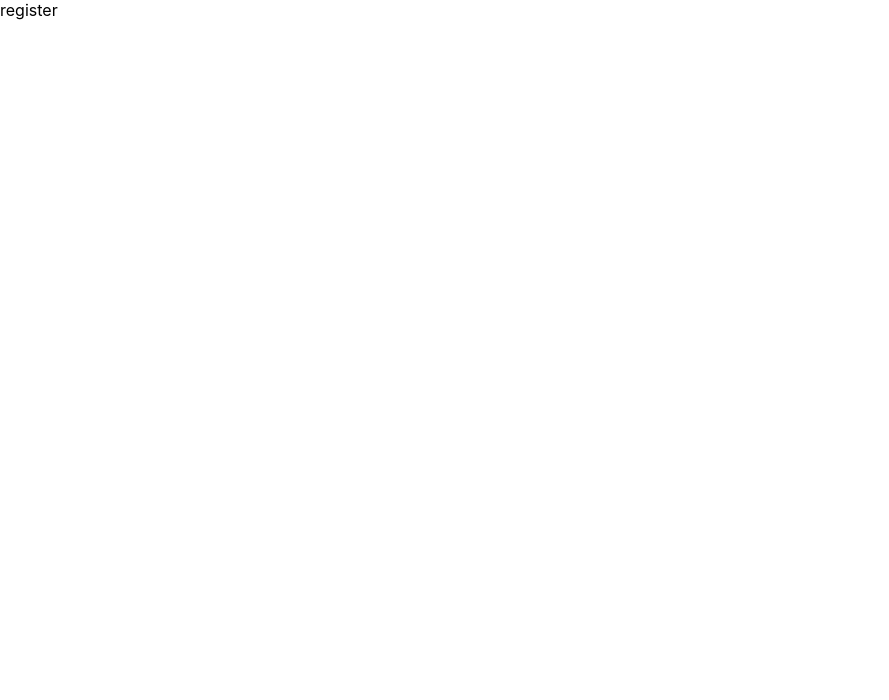
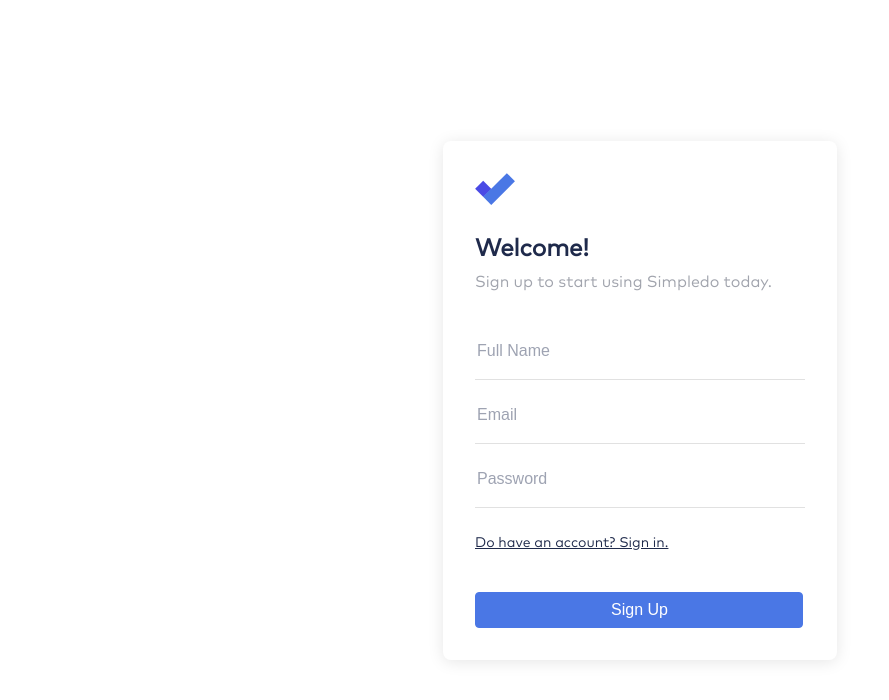
Before and after one commit to ziedhajsalah/todos-react-app, a React (Create React App) app: page /register in a window 1280 px wide. Shown: the top 700 px of the page, without its empty margins (0-889 px from the left). Built offline with nearby package versions, Linux system fonts and the light colour scheme.

Commit message:
finish registration page

```diff
--- a/package.json
+++ b/package.json
@@ -10,6 +10,8 @@
     "@types/node": "^16.18.4",
     "@types/react": "^18.0.26",
     "@types/react-dom": "^18.0.9",
+    "axios": "^1.2.0",
+    "formik": "^2.2.9",
     "react": "^18.2.0",
     "react-dom": "^18.2.0",
     "react-router-dom": "^6.4.4",
--- a/src/App.css
+++ b/src/App.css
@@ -1,38 +1,99 @@
-.App {
-  text-align: center;
+html {
+  box-sizing: border-box;
 }
 
-.App-logo {
-  height: 40vmin;
-  pointer-events: none;
+*,
+*:before,
+*:after {
+  box-sizing: inherit;
 }
 
-@media (prefers-reduced-motion: no-preference) {
-  .App-logo {
-    animation: App-logo-spin infinite 20s linear;
-  }
+#root {
+  display: flex;
+  justify-content: center;
+  height: 100vh;
+  align-items: center;
 }
 
-.App-header {
-  background-color: #282c34;
-  min-height: 100vh;
-  display: flex;
-  flex-direction: column;
-  align-items: center;
-  justify-content: center;
-  font-size: calc(10px + 2vmin);
-  color: white;
+:root {
+  --white: #e1e1e1;
+  --dark-blue-grey: #1f2a4b;
+  --dark-sky-blue: #4a77e5;
+  --cool-grey: #9ea3b2;
+  --cool-grey-two: #a1a4ad;
 }
 
-.App-link {
-  color: #61dafb;
+@font-face {
+  font-family: markPro;
+  src: url("./Mark-Pro.ttf");
 }
 
-@keyframes App-logo-spin {
-  from {
-    transform: rotate(0deg);
-  }
-  to {
-    transform: rotate(360deg);
-  }
+.layout {
+  max-width: 440px;
+  margin: 32px;
+  box-shadow: 0 2px 16px 0 rgba(0, 0, 0, 0.1);
+  border-radius: 8px;
+  padding: 32px;
+  font-family: markPro;
 }
+
+.logo {
+  margin-bottom: 24px;
+}
+
+.layout .layout-title {
+  color: var(--dark-blue-grey);
+  font-weight: bold;
+  font-size: 24px;
+  margin-bottom: 8px;
+}
+
+.layout .layout-description {
+  color: var(--cool-grey-two);
+  font-size: 16px;
+  margin-bottom: 32px;
+}
+
+.form-field {
+  margin: 8px 0;
+}
+
+input {
+  border: none;
+  width: 330px;
+  height: 56px;
+  border-bottom: 1px solid var(--white);
+  font-size: 16px;
+}
+
+input:focus {
+  outline: none;
+  border-bottom: 1px solid var(--dark-sky-blue);
+}
+
+input::placeholder {
+  font-size: 16px;
+  color: var(--cool-grey);
+}
+
+.link {
+  margin: 24px 0 40px;
+}
+
+.link a {
+  font-size: 14px;
+  color: var(--dark-blue-grey);
+}
+
+.link a:visited {
+  color: var(--dark-blue-grey);
+}
+
+button {
+  padding: 8px 134px 8px 135px;
+  border-radius: 4px;
+  border: solid 1px var(--dark-sky-blue);
+  background-color: var(--dark-sky-blue);
+  color: #fff;
+  font-size: 16px;
+}
--- /dev/null
+++ b/src/api.ts
@@ -0,0 +1,12 @@
+import axios from "axios";
+
+const url = "http://localhost:8000";
+
+export async function register(name: string, email: string, password: string) {
+  const response = await axios.post(`${url}/register`, {
+    name,
+    email,
+    password,
+  });
+  return response.data.token;
+}
--- /dev/null
+++ b/src/components/Button.tsx
@@ -0,0 +1,8 @@
+import * as React from "react";
+
+export function Button({
+  children,
+  ...props
+}: React.ButtonHTMLAttributes<HTMLButtonElement>) {
+  return <button {...props}>{children}</button>;
+}
--- /dev/null
+++ b/src/components/Input.tsx
@@ -0,0 +1,5 @@
+import * as React from "react";
+
+export function Input(props: React.InputHTMLAttributes<HTMLInputElement>) {
+  return <input {...props} />;
+}
--- /dev/null
+++ b/src/components/Layout.tsx
@@ -0,0 +1,20 @@
+import * as React from "react";
+import logo from "../logo.svg";
+
+export function Layout({
+  title,
+  description,
+  children,
+}: React.PropsWithChildren<{
+  title: string;
+  description?: string;
+}>): JSX.Element {
+  return (
+    <div className="layout">
+      <img src={logo} alt="logo" className="logo" />
+      <div className="layout-title">{title}</div>
+      {description && <div className="layout-description">{description}</div>}
+      <div className="content">{children}</div>
+    </div>
+  );
+}
--- a/src/routes/login.tsx
+++ b/src/routes/login.tsx
@@ -1,3 +1,14 @@
+import { Button } from "../components/Button";
+import { Input } from "../components/Input";
+import { Layout } from "../components/Layout";
+
 export function Login(): JSX.Element {
-  return <div>login</div>;
+  return (
+    <Layout title="Welcome back!" description="Log in to continue.">
+      <Input />
+      <Input />
+      <div>Don’t have an account? Sign up.</div>
+      <Button>Log In</Button>
+    </Layout>
+  );
 }
--- a/src/routes/register.tsx
+++ b/src/routes/register.tsx
@@ -1,3 +1,83 @@
+import { FormikErrors, useFormik } from "formik";
+import { register } from "../api";
+import { Button } from "../components/Button";
+import { Input } from "../components/Input";
+import { Layout } from "../components/Layout";
+
+interface FormValues {
+  name: string;
+  email: string;
+  password: string;
+}
+
 export function Register(): JSX.Element {
-  return <div>register</div>;
+  const formik = useFormik({
+    initialValues: {
+      name: "",
+      email: "",
+      password: "",
+    },
+    validate: (values) => {
+      const errors: FormikErrors<FormValues> = {};
+      if (!values.email) errors.email = "required";
+      if (!values.name) errors.name = "required";
+      if (!values.password) errors.password = "required";
+      return errors;
+    },
+    onSubmit: async (values) => {
+      try {
+        const token = await register(
+          values.name,
+          values.email,
+          values.password
+        );
+        window.localStorage.setItem("token", token);
+      } catch (error) {
+        console.error(error);
+      }
+    },
+  });
+
+  return (
+    <Layout
+      title="Welcome!"
+      description="Sign up to start using Simpledo today."
+    >
+      <form onSubmit={formik.handleSubmit}>
+        <div className="form-field">
+          <Input
+            id="name"
+            name="name"
+            onChange={formik.handleChange}
+            value={formik.values.name}
+            placeholder="Full Name"
+          />
+        </div>
+        <div className="form-field">
+          <Input
+            id="email"
+            name="email"
+            onChange={formik.handleChange}
+            value={formik.values.email}
+            placeholder="Email"
+            type="email"
+          />
+        </div>
+        <div className="form-field">
+          <Input
+            id="password"
+            name="password"
+            onChange={formik.handleChange}
+            value={formik.values.password}
+            placeholder="Password"
+            type="password"
+          />
+        </div>
+        <div className="link">
+          <a href="/login">Do have an account? Sign in.</a>
+        </div>
+        <Button type="submit">Sign Up</Button>
+      </form>
+    </Layout>
+  );
 }
```
Also changed, not shown: src/Mark-Pro.ttf (added), 1 other file (tests, documents, lock files or other folders).
